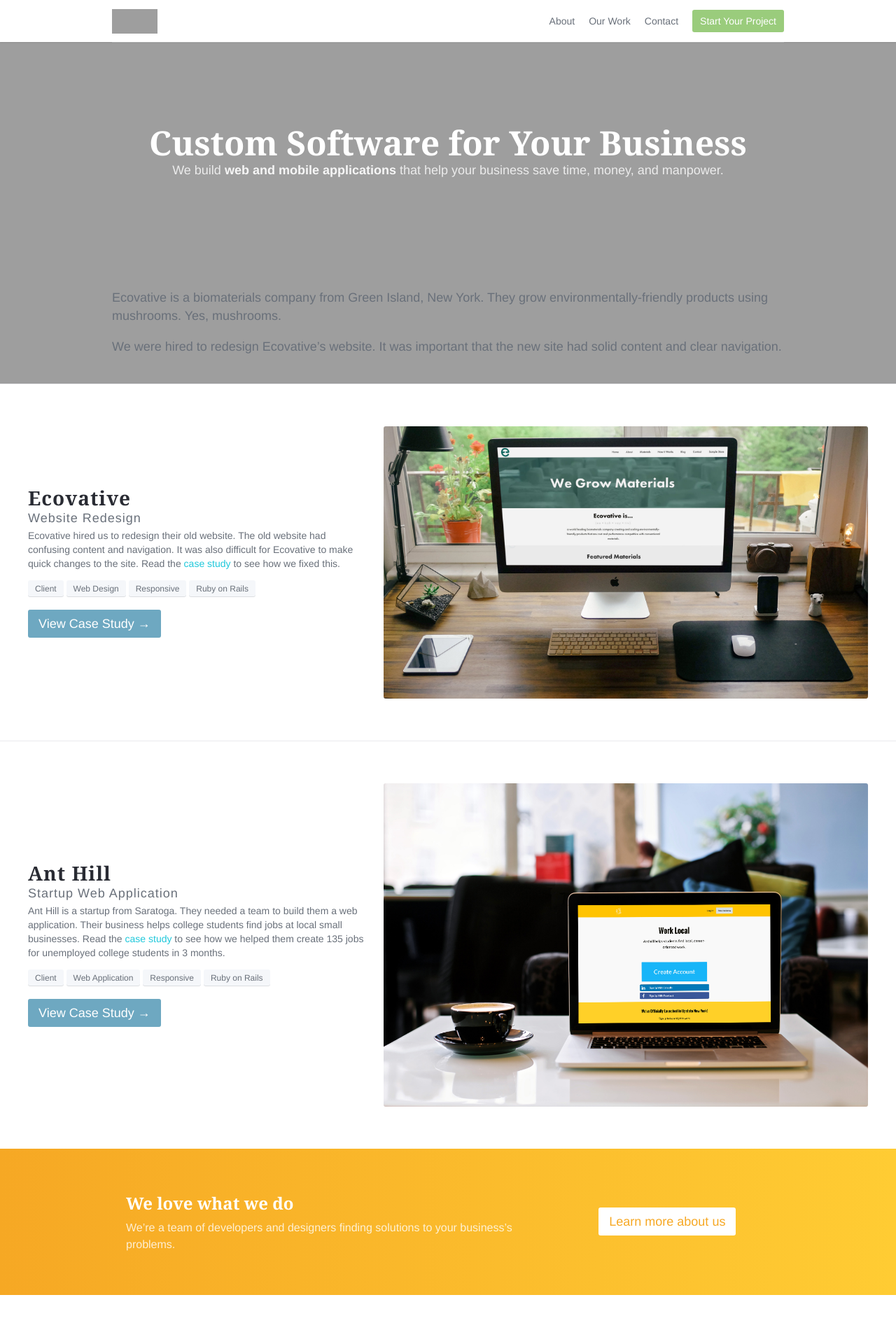
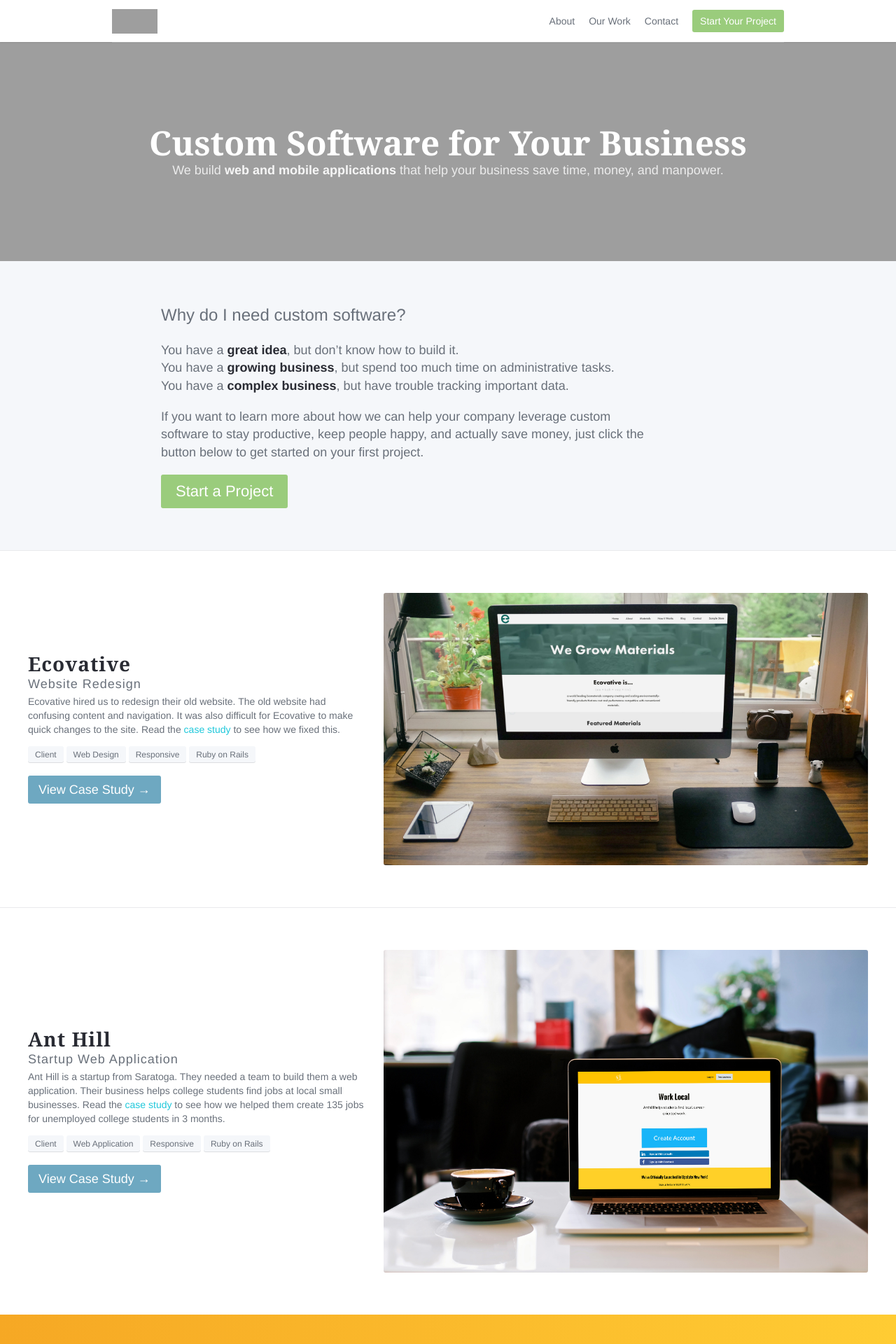
Before and after one commit to shanetheboland/new-website, a Jekyll site: the page built from index.html, in a window 1280 px wide. Shown: the top 1920 px of the page at 70% size. Built offline with Jekyll 4.4.1, drawn with Linux system fonts in a browser that asks for light colours; nearby versions of some CDN libraries.

Commit message:
INTRO: Added intro section to homepage

```diff
--- a/_posts/projects/2015-10-03-ecovative-website.html
+++ b/_posts/projects/2015-10-03-ecovative-website.html
@@ -17,7 +17,7 @@ excerpt: See how a new website is helping Ecovative make the world a greener pla
       <h2 class="subtitle is-4">
         {{page.excerpt}}
       </h2>
-      <a href="http://www.ecovativedesign.com/" class="button">View Live Site</a>
+      <a href="http://www.ecovativedesign.com/" class="button">Visit EcovativeDesign.com</a>
     </div>
   </div>
 </section>
--- a/_posts/projects/2015-10-04-ant-hill.html
+++ b/_posts/projects/2015-10-04-ant-hill.html
@@ -16,7 +16,7 @@ excerpt: See how we helped Ant Hill create jobs for unemployed college students.
       <h2 class="subtitle">
         {{page.excerpt}}
       </h2>
-      <a href="http://www.anthilljobs.com/" class="button">View Live Site</a>
+      <a href="http://www.anthilljobs.com/" class="button">Visit AnthillJobs.com</a>
     </div>
   </div>
 </section>
--- a/_sass/base/generic.sass
+++ b/_sass/base/generic.sass
@@ -99,6 +99,9 @@ table
 
 .container
   position: relative
+  &.is-small
+    margin: 0 auto
+    max-width: 600px
   +desktop
     margin: 0 auto
     max-width: 960px
--- a/_sass/base/helpers.sass
+++ b/_sass/base/helpers.sass
@@ -89,6 +89,9 @@
   +mobile
     text-align: center
 
+.is-centered
+  margin: 0 auto
+
 .filter.active
   @extend .button.is-primary
 
--- a/index.html
+++ b/index.html
@@ -15,12 +15,20 @@ layout: default
   </div>
 </section>
 
-<section class="section is-grey-lighter is-textured">
-    <div class="container">
+<section class="section is-grey-lighter">
+    <div class="columns">
+      <div class="column is-7 is-offset-2">
         <div class="content is-medium">
-            <p>Ecovative is a biomaterials company from Green Island, New York. They grow environmentally-friendly products using mushrooms. Yes, mushrooms.</p>
-            <p>We were hired to redesign Ecovative’s website. It was important that the new site had solid content and clear navigation.</p>
+        <div class="content is-large">
+              <p>Why do I need custom software?</p>
+            </div>
+            <p>You have a <strong>great idea</strong>, but don’t know how to build it.<br>
+            You have a <strong>growing business</strong>, but spend too much time on administrative tasks.<br>
+            You have a <strong>complex business</strong>, but have trouble tracking important data.</p>
+            <p>If you want to learn more about how we can help your company leverage custom software to stay productive, keep people happy, and actually save money, just click the button below to get started on your first project.</p>
+            <a href="javascript:void(0);" class="button is-success is-large is-centered">Start a Project</a>
         </div>
+      </div>
     </div>
 </section>
 
```
